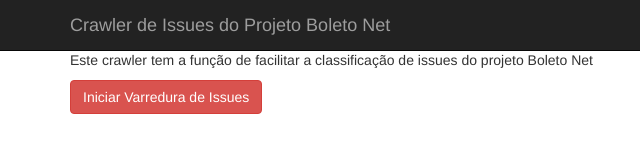
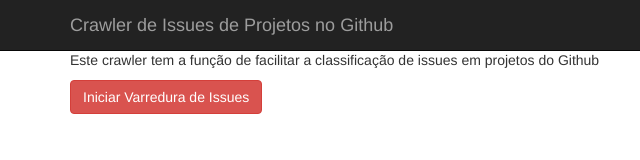
Before and after one commit to cezarant/crawler, a website: page index.html in a window 1280 px wide. Shown: the full height of the page, 0-640 px from the left. Drawn offline with nearby package versions, Linux system fonts and the light colour scheme; a script that the page names is missing.

Commit message:
Terceiro Refactoring

```diff
--- a/index.html
+++ b/index.html
@@ -20,14 +20,14 @@
   <nav class="navbar navbar-inverse navbar-fixed-top">
       <div class="container">
         <div class="navbar-header">
-          <a class="navbar-brand" href="#">Crawler de Issues do Projeto Boleto Net</a>
+          <a class="navbar-brand" href="#">Crawler de Issues de Projetos no Github</a>
         </div>
       </div>
     </nav>
     <div class="container">
         <div class="row">
             <div class="col-lg-12">
-				<p>Este crawler tem a função de facilitar a classificação de issues do projeto Boleto Net</p>
+				<p>Este crawler tem a função de facilitar a classificação de issues em projetos do Github</p>
 				<p>
 					<button id="iniciarCrawler" type="button" class="btn btn-danger" onclick="iniciarCrawler(1,11)">Iniciar Varredura de Issues</button>
 				</p>
```
